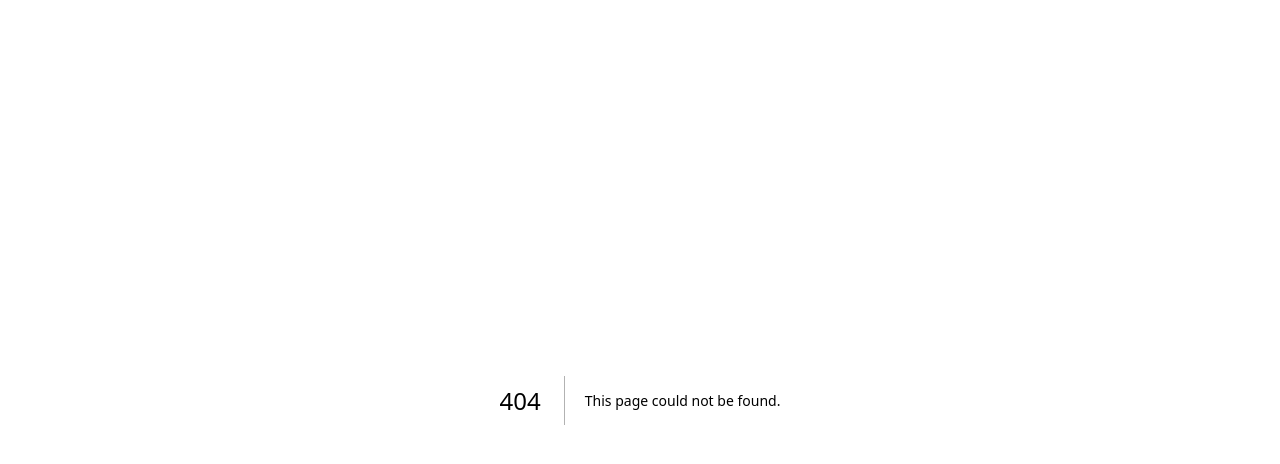
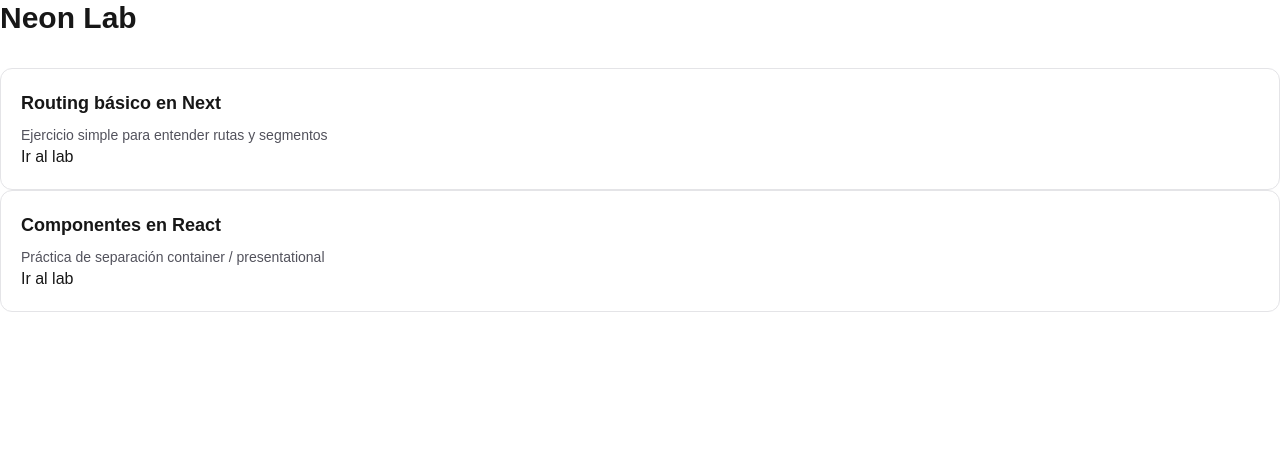
Before and after one commit to bizaphy/neon-lab, a Next.js app: page /lab in a window 1280 px wide. Before the commit this address had no page. Shown: the top 464 px of the page. Built offline with nearby package versions, Linux system fonts and the light colour scheme.

Commit message:
se agrega seccion labs

```diff
--- /dev/null
+++ b/src/app/lab/[slug]/page.tsx
@@ -0,0 +1,29 @@
+//pag dinamica para labs
+import { labs } from "@/lib/labs";
+//props que debe recibir la pag. desde el router
+
+type PageProps = {
+  params: Promise<{ slug: string }>;
+};
+
+export default async function LabSlugPage(props: PageProps) {
+  const params = await props.params;
+  const urlSlug = params.slug;
+  const lab = labs.find((l) => l.slug === urlSlug);
+
+  if (!lab) {
+    return (
+      <div>
+        <h1>Lab no encontrado</h1>
+        <p>No existe un lab con el slug "{urlSlug}".</p>
+      </div>
+    );
+  }
+
+  return (
+    <div>
+      <h1>{lab.title}</h1>
+      <p>{lab.description}</p>
+    </div>
+  );
+}
--- /dev/null
+++ b/src/app/lab/components/LabCard.tsx
@@ -0,0 +1,23 @@
+//Componente de presentacion
+//SOLO RENDERIZA UI
+
+import Link from "next/link";
+
+//def de tipados/props para la card
+
+type LabCardProps = {
+  slug: string;
+  title: string;
+  description: string;
+};
+
+export default function LabCard({ slug, title, description }: LabCardProps) {
+  return (
+    <article className="rounded-xl border border-zinc-200 p-5 hover:bg-zinc-50 transition">
+      <h2 className="text-lg font-semibold">{title}</h2>
+      <p className="mt-2 text-sm text-zinc-600">{description}</p>
+      {/* enlace individual de cada post -- debe ser con backslash */}
+      <Link href={`/lab/${slug}`}>Ir al lab</Link>
+    </article>
+  );
+}
--- /dev/null
+++ b/src/app/lab/components/LabList.tsx
@@ -0,0 +1,20 @@
+//container component
+//conecta datos de labs (lib/labs) con la uI
+
+import { labs } from "@/lib/labs";
+import LabCard from "./LabCard";
+
+export default function LabList() {
+  return (
+    <div>
+      {labs.map((lab) => (
+        <LabCard
+          key={lab.slug}
+          slug={lab.slug}
+          title={lab.title}
+          description={lab.description}
+        />
+      ))}
+    </div>
+  );
+}
--- /dev/null
+++ b/src/app/lab/page.tsx
@@ -0,0 +1,10 @@
+import LabList from "./components/LabList";
+
+export default function LabPage() {
+  return (
+    <section className="space-y-8">
+      <h1 className="text-3xl font-bold">Neon Lab</h1>
+      <LabList />
+    </section>
+  );
+}
--- /dev/null
+++ b/src/lib/labs.ts
@@ -0,0 +1,20 @@
+// simulador de bdd/api para labs
+
+export type Lab = {
+  slug: string;
+  title: string;
+  description: string;
+};
+
+export const labs: Lab[] = [
+  {
+    slug: "lab-routing-basico",
+    title: "Routing básico en Next",
+    description: "Ejercicio simple para entender rutas y segmentos",
+  },
+  {
+    slug: "lab-componentes",
+    title: "Componentes en React",
+    description: "Práctica de separación container / presentational",
+  },
+];
```
